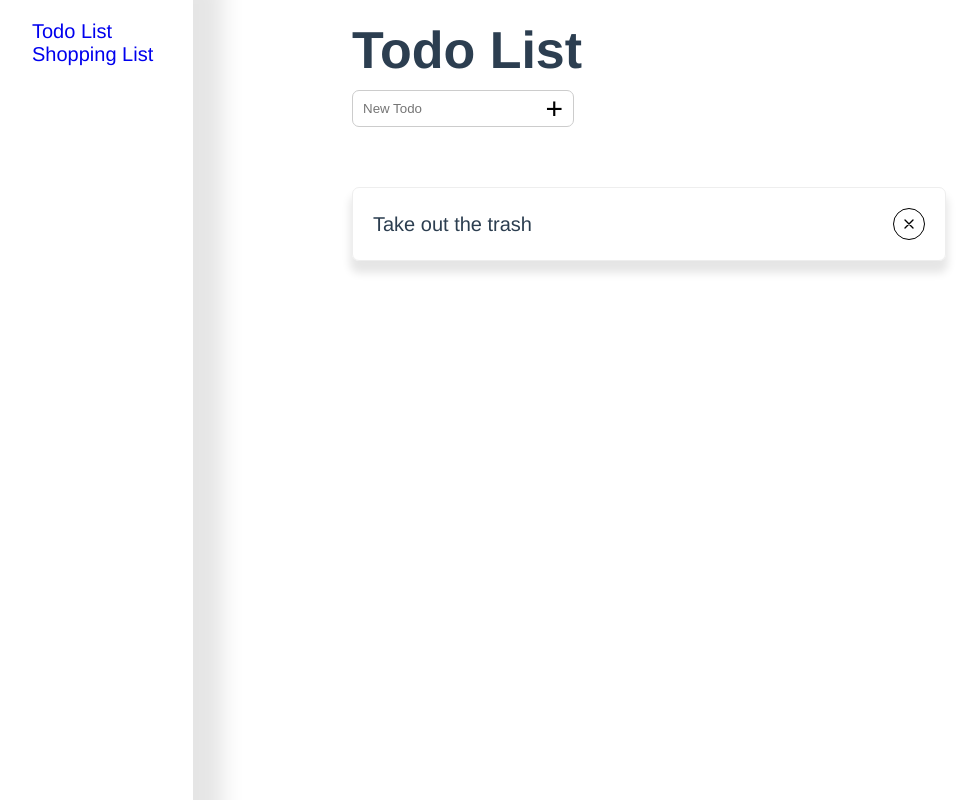
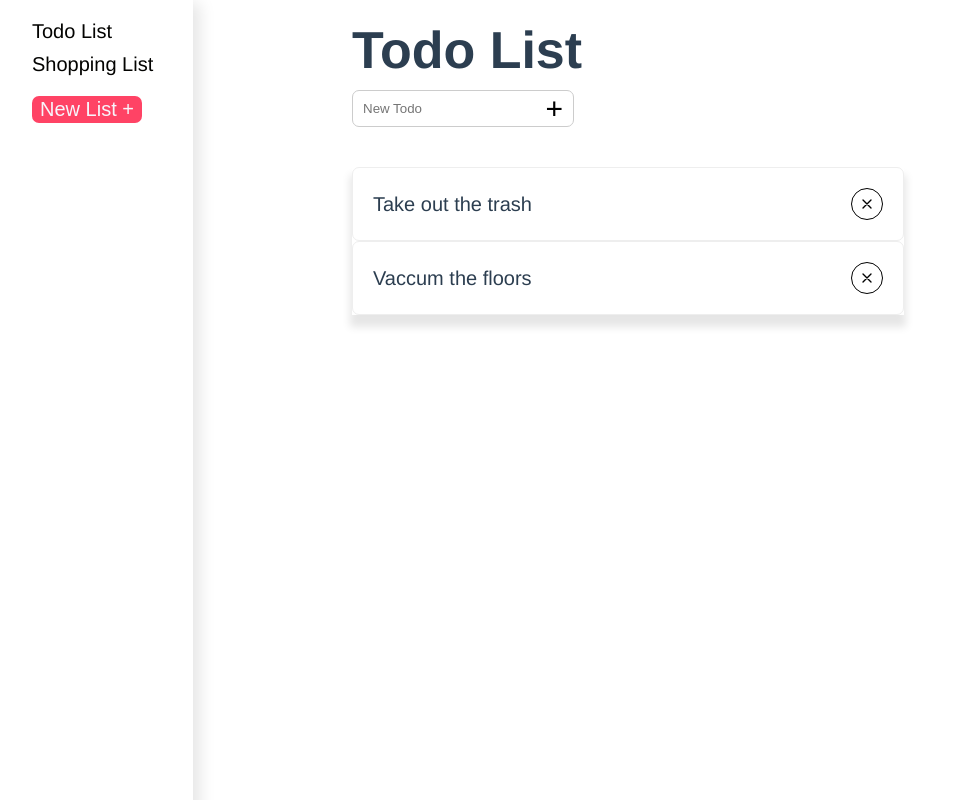
Before and after one commit to unChartedZone/todo-app, a Vue app: page /0 in a window 1280 px wide. Shown: the whole page, without its empty margins (8-987 px from the left). Built offline with nearby package versions, Linux system fonts and the light colour scheme.

Commit message:
added ability to create new collections

```diff
--- a/src/views/Todos.vue
+++ b/src/views/Todos.vue
@@ -1,7 +1,7 @@
 <template>
   <div class="todos__app">
     <div class="todos__sidebar">
-      <div class="sidebar__container">
+      <div class="sidebar__list">
         <router-link
           v-for="(collection, index) in collections"
           :key="index"
@@ -10,12 +10,29 @@
         >
           {{ collection.title }}
         </router-link>
-        <!-- <a href="#" class="sidebar__link" @click="toggleNewListForm">
-          New List +
-        </a> -->
-        <!-- <router-link class="sidebar__link" :to="{ name: 'new-todos' }">
-          New List +
-        </router-link> -->
+        <div class="dropdown">
+          <button class="btn" @click="showNewListForm = true">
+            New List +
+          </button>
+          <div
+            v-if="showNewListForm"
+            @click="showNewListForm = false"
+            class="dropdown__bg"
+          />
+          <div v-if="showNewListForm" class="dropdown__content">
+            <h1>List Title</h1>
+            <div class="mt-2" style="display: flex;">
+              <input
+                v-model="newCollectionTitle"
+                class="textfield mr-2"
+                type="text"
+              />
+              <button @click="createCollection" class="btn__icon">
+                <img src="@/assets/svg/plus.svg" alt="plus-icon" />
+              </button>
+            </div>
+          </div>
+        </div>
       </div>
     </div>
     <div class="todos__container">
@@ -29,8 +46,7 @@
           <button @click="addTodo">+</button>
         </div>
       </div>
-      <div class="todos__list">
-        <div style="height: 2rem;"></div>
+      <div class="todos__list" v-if="getTodoItems.length != 0">
         <div
           v-for="(item, index) in getTodoItems"
           :key="index"
@@ -50,6 +66,8 @@
 export default {
   data() {
     return {
+      showNewListForm: false,
+      newCollectionTitle: '',
       todo: {
         title: '',
         description: '',
@@ -62,6 +80,10 @@ export default {
             {
               title: 'Take out the trash',
               description: 'this needs to be done!',
+            },
+            {
+              title: 'Vaccum the floors',
+              description: 'Theyre very dusty!',
             },
           ],
         },
@@ -102,6 +124,20 @@ export default {
     removeTodo(index) {
       this.collections[this.collectionId].items.splice(index, 1);
     },
+    createCollection() {
+      this.collections.push({
+        title: this.newCollectionTitle,
+        items: [],
+      });
+
+      this.$router.push({
+        name: 'Todos',
+        params: { id: this.collections.length - 1 },
+      });
+
+      this.showNewListForm = false;
+      this.newCollectionTitle = '';
+    },
   },
 };
 </script>
@@ -127,29 +163,33 @@ export default {
 
   &__list {
     margin: 4rem 0;
+    box-shadow: 0px 10px 8px 2px rgba(0, 0, 0, 0.1);
+    width: 60%;
   }
 
   &__item {
     border: 1px solid #eee;
     border-radius: 7px;
-    box-shadow: 0px 10px 8px 2px rgba(0, 0, 0, 0.1);
     display: flex;
     justify-content: space-between;
     align-items: center;
     font-size: 2rem;
     padding: 2rem;
-    width: 60%;
   }
 }
 
 .sidebar {
-  &__container {
-    box-shadow: 10px 0px 2rem 2rem rgba(0, 0, 0, 0.1);
+  &__list {
+    box-shadow: 10px 0 15px -3px rgba(0, 0, 0, 0.1);
     height: 100vh;
     padding: 2rem 4rem;
     position: fixed;
     display: flex;
     flex-direction: column;
+
+    & > * {
+      margin-bottom: 1rem;
+    }
   }
 
   &__link {
@@ -157,13 +197,52 @@ export default {
     &:active,
     &:link,
     &:visited {
+      color: $color-black;
       font-size: 2rem;
       text-decoration: none;
+    }
+
+    &:hover {
+      color: $color-1;
     }
   }
 }
 
+.dropdown {
+  position: relative;
+
+  &__content {
+    border: 1px solid #eeeeee;
+    border-radius: 7px;
+    box-shadow: 10px 10px 15px -3px rgba(0, 0, 0, 0.1);
+    background-color: white;
+    padding: 1rem;
+    top: 110%;
+    min-width: 10rem;
+    position: absolute;
+    z-index: 15;
+  }
+
+  &__bg {
+    background: transparent;
+    position: fixed;
+    height: 100%;
+    width: 100%;
+    top: 0;
+    left: 0;
+    z-index: 10;
+  }
+}
+
 .btn {
+  border: none;
+  border-radius: 7px;
+  background-color: $color-1;
+  color: $color-white;
+  font-size: 2rem;
+  margin-top: 1rem;
+  padding: 0.2rem 0.8rem;
+
   &__icon {
     border: 1px solid black;
     background-color: transparent;
@@ -192,7 +271,7 @@ export default {
 
   // Highlight inner textfield
   &:focus-within {
-    border-color: blue;
+    border-color: $color-1;
   }
 
   input {
```
Also changed, not shown: src/assets/svg/plus.svg (added).
